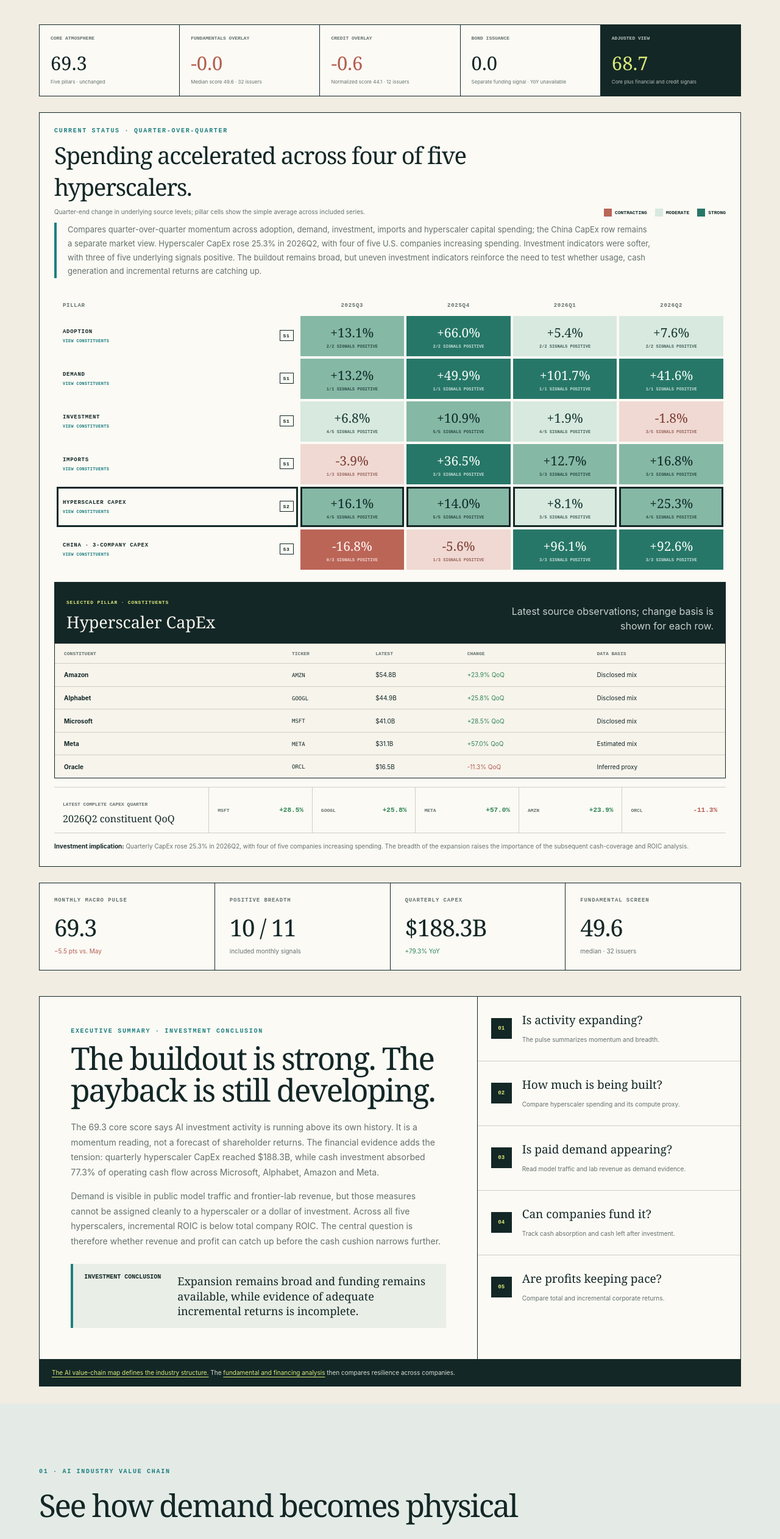
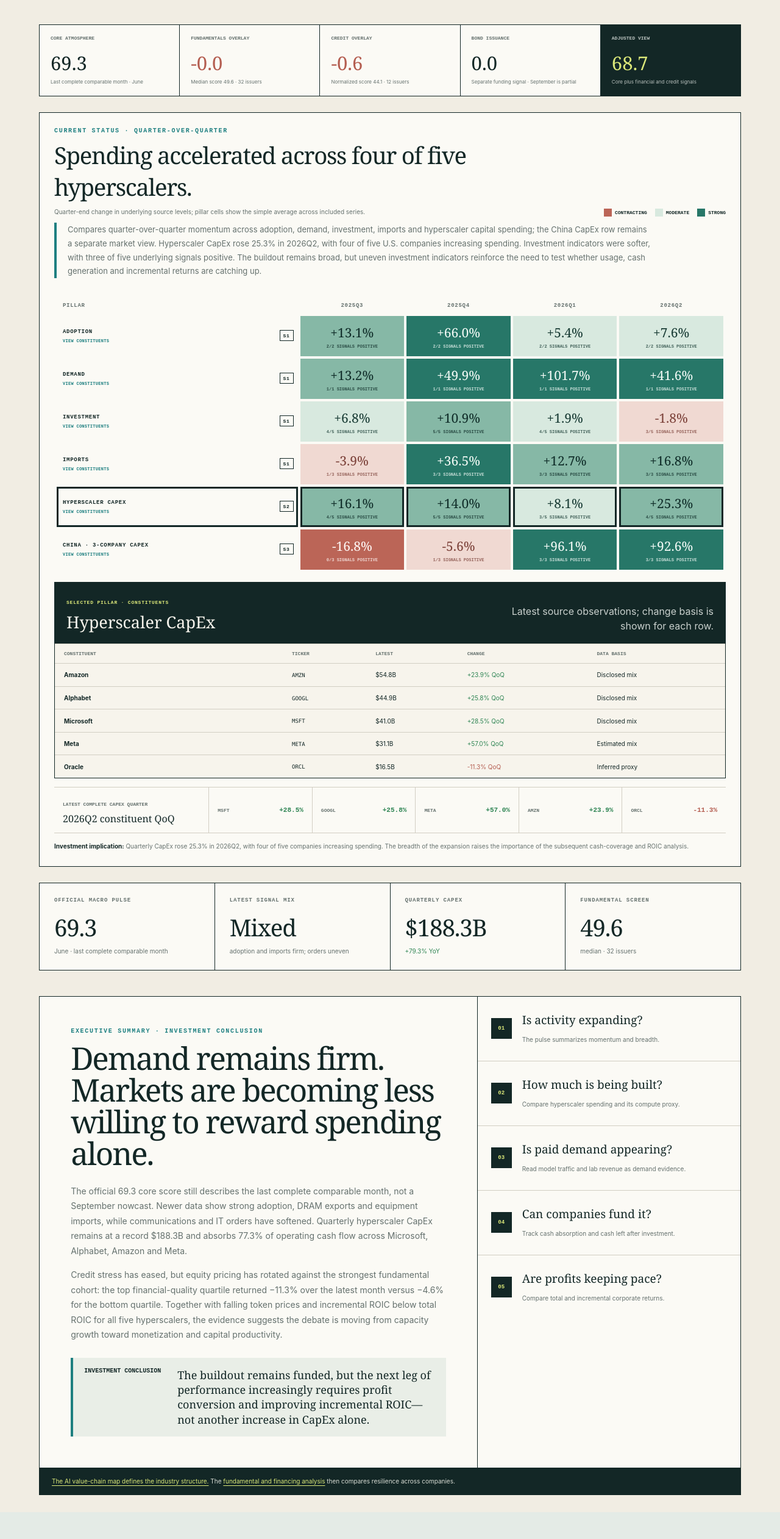
Before and after one commit to ShowerLin/ai_index_web, a Next.js app: page / in a window 1280 px wide. Shown: the part 780-3303 px from the top of the page at 61% size. Built offline with nearby package versions, Linux system fonts and the light colour scheme.

Commit message:
Align dashboard narrative with latest data

```diff
--- a/app/page.tsx
+++ b/app/page.tsx
@@ -471,10 +471,10 @@ export default function Home(){
     </section>
 
     <section className="overlay-bridge" aria-label="Satellite overlay bridge">
-      <article><span>Core atmosphere</span><strong>{satelliteOverlay.core.toFixed(1)}</strong><small>Five pillars · unchanged</small></article>
+      <article><span>Core atmosphere</span><strong>{satelliteOverlay.core.toFixed(1)}</strong><small>Last complete comparable month · June</small></article>
       <article><span>Fundamentals overlay</span><strong className={satelliteOverlay.fundamentalDelta>=0?"positive":"negative"}>{satelliteOverlay.fundamentalDelta>=0?"+":""}{satelliteOverlay.fundamentalDelta.toFixed(1)}</strong><small>Median score {satelliteOverlay.fundamentalScore.toFixed(1)} · 32 issuers</small></article>
       <article><span>Credit overlay</span><strong className={satelliteOverlay.creditDelta>=0?"positive":"negative"}>{satelliteOverlay.creditDelta>=0?"+":""}{satelliteOverlay.creditDelta.toFixed(1)}</strong><small>Normalized score {satelliteOverlay.creditScore.toFixed(1)} · 12 issuers</small></article>
-      <article><span>Bond issuance</span><strong>0.0</strong><small>Separate funding signal · YoY unavailable</small></article>
+      <article><span>Bond issuance</span><strong>0.0</strong><small>Separate funding signal · September is partial</small></article>
       <article className="adjusted-card"><span>Adjusted view</span><strong>{formatIndex(satelliteOverlay.adjusted)}</strong><small>{satelliteOverlay.ready?"Core plus financial and credit signals":"Unavailable with current coverage"}</small></article>
     </section>
 
@@ -491,8 +491,8 @@ export default function Home(){
     </section>
 
     <section className="snapshot" aria-label="Headline indicators">
-      <article><span>Monthly macro pulse</span><strong>69.3</strong><small className="down">−5.5 pts vs. May</small></article>
-      <article><span>Positive breadth</span><strong>10 / 11</strong><small>included monthly signals</small></article>
+      <article><span>Official macro pulse</span><strong>69.3</strong><small>June · last complete comparable month</small></article>
+      <article><span>Latest signal mix</span><strong>Mixed</strong><small>adoption and imports firm; orders uneven</small></article>
       <article><span>Quarterly CapEx</span><strong>$188.3B</strong><small className="up">+79.3% YoY</small></article>
       <article><span>Fundamental screen</span><strong>49.6</strong><small>median · 32 issuers</small></article>
     </section>
@@ -500,10 +500,10 @@ export default function Home(){
     <section className="reader-guide" id="guide" aria-labelledby="guide-title">
       <div className="guide-intro">
         <div className="eyebrow">EXECUTIVE SUMMARY · INVESTMENT CONCLUSION</div>
-        <h2 id="guide-title">The buildout is strong. The payback is still developing.</h2>
-        <p>The 69.3 core score says AI investment activity is running above its own history. It is a momentum reading, not a forecast of shareholder returns. The financial evidence adds the tension: quarterly hyperscaler CapEx reached $188.3B, while cash investment absorbed 77.3% of operating cash flow across Microsoft, Alphabet, Amazon and Meta.</p>
-        <p>Demand is visible in public model traffic and frontier-lab revenue, but those measures cannot be assigned cleanly to a hyperscaler or a dollar of investment. Across all five hyperscalers, incremental ROIC is below total company ROIC. The central question is therefore whether revenue and profit can catch up before the cash cushion narrows further.</p>
-        <div className="guide-conclusion"><b>Investment conclusion</b><span>Expansion remains broad and funding remains available, while evidence of adequate incremental returns is incomplete.</span></div>
+        <h2 id="guide-title">Demand remains firm. Markets are becoming less willing to reward spending alone.</h2>
+        <p>The official 69.3 core score still describes the last complete comparable month, not a September nowcast. Newer data show strong adoption, DRAM exports and equipment imports, while communications and IT orders have softened. Quarterly hyperscaler CapEx remains at a record $188.3B and absorbs 77.3% of operating cash flow across Microsoft, Alphabet, Amazon and Meta.</p>
+        <p>Credit stress has eased, but equity pricing has rotated against the strongest fundamental cohort: the top financial-quality quartile returned −11.3% over the latest month versus −4.6% for the bottom quartile. Together with falling token prices and incremental ROIC below total ROIC for all five hyperscalers, the evidence suggests the debate is moving from capacity growth toward monetization and capital productivity.</p>
+        <div className="guide-conclusion"><b>Investment conclusion</b><span>The buildout remains funded, but the next leg of performance increasingly requires profit conversion and improving incremental ROIC—not another increase in CapEx alone.</span></div>
       </div>
       <ol className="guide-path" aria-label="Suggested reading path">
         <li><a href="#pulse"><span>01</span><div><b>Is activity expanding?</b><small>The pulse summarizes momentum and breadth.</small></div></a></li>
@@ -680,7 +680,7 @@ export default function Home(){
           <div className="credit-panel-head"><div><b>Issuer CDS movement</b><span>Latest spread and matched 1M / 3M changes</span></div><div className="credit-legend"><span><i className="tightening-dot"/>Tightening</span><span><i className="widening-dot"/>Widening</span></div></div>
           <div className="credit-table-wrap"><table><thead><tr><th>Issuer</th><th>AI-industry role</th><th>Latest 5Y CDS</th><th>1M change</th><th>3M change</th><th>1M direction</th></tr></thead><tbody>{cdsIssuers.map(c=><tr key={c.ticker}><td><b>{c.ticker}</b><span>{c.issuer}</span></td><td><span className="role-chip">{c.role}</span></td><td>{c.latest.toFixed(1)} bp</td><td className={c.oneMonth<=0?"positive":"negative"}>{c.oneMonth>0?"+":""}{c.oneMonth.toFixed(1)} bp</td><td className={c.threeMonth<=0?"positive":"negative"}>{c.threeMonth>0?"+":""}{c.threeMonth.toFixed(1)} bp</td><td><span className={c.oneMonth<=0?"credit-status tightening":"credit-status widening"}>{c.oneMonth<=0?"Tightening":"Widening"}</span></td></tr>)}</tbody></table></div>
         </div>
-        <aside className="credit-readthrough"><div><span className="detail-kicker">CREDIT ASSESSMENT</span><h3>Recent tightening has only partly reversed the widening.</h3><p>The 12-issuer basket tightened by 1.4 bp over one month, while the three-month change remains 12.8 bp wider. Oracle and Dell drove much of the recent tightening; Intel, Oracle and Dell remain the largest three-month wideners.</p></div><div className="credit-method"><b>Methodology</b><p>The indicator gives equal weight to one-month and three-month spread changes. A positive score indicates improving credit conditions. Results are reported when at least eight issuers have comparable data.</p></div></aside>
+        <aside className="credit-readthrough"><div><span className="detail-kicker">CREDIT ASSESSMENT</span><h3>Funding stress has stabilized, but has not fully normalized.</h3><p>The 12-issuer basket tightened by 0.2 bp over one month and is 5.0 bp wider over three months, down materially from the prior 12.8 bp widening. Dell tightened over both periods; Intel and Oracle remain the largest three-month wideners.</p></div><div className="credit-method"><b>Methodology</b><p>The indicator gives equal weight to one-month and three-month spread changes. A positive score indicates improving credit conditions. Results are reported when at least eight issuers have comparable data.</p></div></aside>
       </div>
     </section>
 
@@ -693,17 +693,17 @@ export default function Home(){
         <article><span>Rolling 12M issues</span><strong>{bondSnapshot.issues12m}</strong><small>transaction count</small></article>
         <article><span>Rolling 12M YoY</span><strong>n/a</strong><small className="down">Dec 2025 is unavailable</small></article>
       </div>
-      <div className="financing-layout"><div className="chart-panel"><div className="chart-meta"><div><b>Monthly issuance activity</b><span>USD billions · bars show amount; hover for issue count</span></div></div><BondChart/><div className="chart-callout"><b>Financing conditions:</b> the series measures market access and financing appetite. It is neither issuer-specific debt attribution nor a component of the 0–100 atmosphere score.</div></div><aside className="financing-note"><span className="detail-kicker">DATA QUALIFICATION</span><h3>One missing month prevents a clean YoY comparison.</h3><p>The latest continuous 12-month window is valid, but August 2025 is absent. Pending restoration of that observation, the report presents levels and month-on-month change without a rolling-12-month YoY rate.</p><div><b>Required evidence</b><p>Restoring the missing month would permit a test of whether issuance contributes information beyond CDS and equity-price momentum.</p></div></aside></div>
+      <div className="financing-layout"><div className="chart-panel"><div className="chart-meta"><div><b>Monthly issuance activity</b><span>USD billions · September is month-to-date; hover for issue count</span></div></div><BondChart/><div className="chart-callout"><b>Financing conditions:</b> the $5.7B September bar covers only the first 16 days and should not be compared with a full month. The series measures market access, not issuer-specific debt attribution or the return earned on new capital.</div></div><aside className="financing-note"><span className="detail-kicker">DATA QUALIFICATION</span><h3>Partial September and missing December limit comparisons.</h3><p>September is incomplete and December 2025 is absent. The report therefore presents observed issuance levels through August plus September month-to-date, without treating either the gap or the partial month as zero.</p><div><b>Required evidence</b><p>Restoring December 2025 and completing September would permit consistent rolling-window and month-on-month comparisons.</p></div></aside></div>
     </section>
 
     <section className="section methodology" id="methodology">
       <div className="method-title"><div className="eyebrow">07 · METHODOLOGY & DATA DISCLOSURES</div><h2>Signal construction and analytical scope.</h2><p>The core index measures investment momentum. The supplementary overlay adds financial quality and credit conditions. Cash coverage, lab revenue and ROIC provide separate evidence on sustainability and returns.</p></div>
-      <SectionSummary about="Defines the core score, supplementary adjustments, source definitions and missing-data rules." current="The core index remains 69.3; the supplementary financial and credit adjustment lowers the reading to 67.8." conclusion="Separating momentum, financial resilience and returns prevents a strong signal in one dimension from being interpreted as evidence that the full investment cycle is profitable."/>
+      <SectionSummary about="Defines the core score, supplementary adjustments, source definitions and missing-data rules." current={`The core index remains 69.3 for the last complete comparable month; improved credit conditions lift the supplementary view to ${formatIndex(satelliteOverlay.adjusted)}.`} conclusion="Separating momentum, financial resilience and returns prevents a strong signal in one dimension from being interpreted as evidence that the full investment cycle is profitable."/>
       <div className="method-steps">
         <article><span>01</span><h3>Normalize momentum</h3><p>Each included series is converted to YoY change, then standardized against its own available history. This avoids adding incomparable source-native units.</p></article>
         <article><span>02</span><h3>Score each pillar</h3><p>Signal score = 50 + 15 × z-score, capped at 0–100. Series are equally weighted within each pillar.</p></article>
         <article><span>03</span><h3>Build the atmosphere</h3><p>Adoption, Demand, Investment, Imports and Hyperscaler CapEx receive equal 20% pillar weights. A score above 50 indicates above-history momentum.</p></article>
-        <article><span>04</span><h3>Add satellites separately</h3><p>The adjusted score adds bounded fundamental and credit deltas to the core. Bond issuance stays at zero weight until the missing comparison month and historical normalization are resolved. Token pricing remains context because comparable YoY history is insufficient.</p></article>
+        <article><span>04</span><h3>Add satellites separately</h3><p>The adjusted score adds bounded fundamental and credit deltas to the core. Bond issuance stays at zero weight until December 2025 is restored, September is complete and historical normalization is resolved. Token pricing remains context because comparable YoY history is insufficient.</p></article>
       </div>
       <div className="overlay-methodology">
         <div><span>SUPPLEMENTARY ADJUSTMENT FORMULA</span><h3>Adjusted = Core + Fundamental Δ + Credit Δ</h3><p><code>Fundamental Δ = 10% × (median Fundamental Composite − 50)</code></p><p><code>Credit score = clamp(50 + 2.5 × CDS Change Signal, 0, 100)</code></p><p><code>Credit Δ = 10% × (Credit score − 50)</code></p></div>
```
Also changed, not shown: app/demand-to-returns.tsx (+4 -4 lines).
